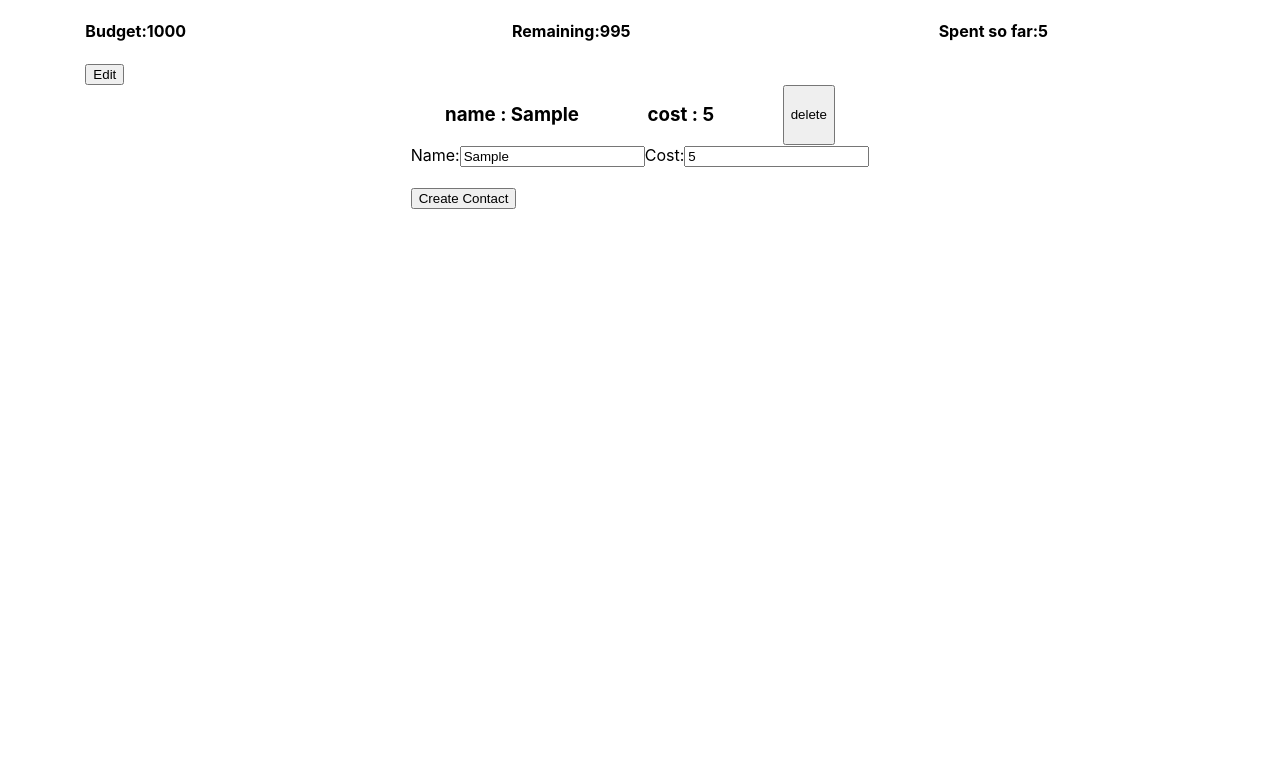
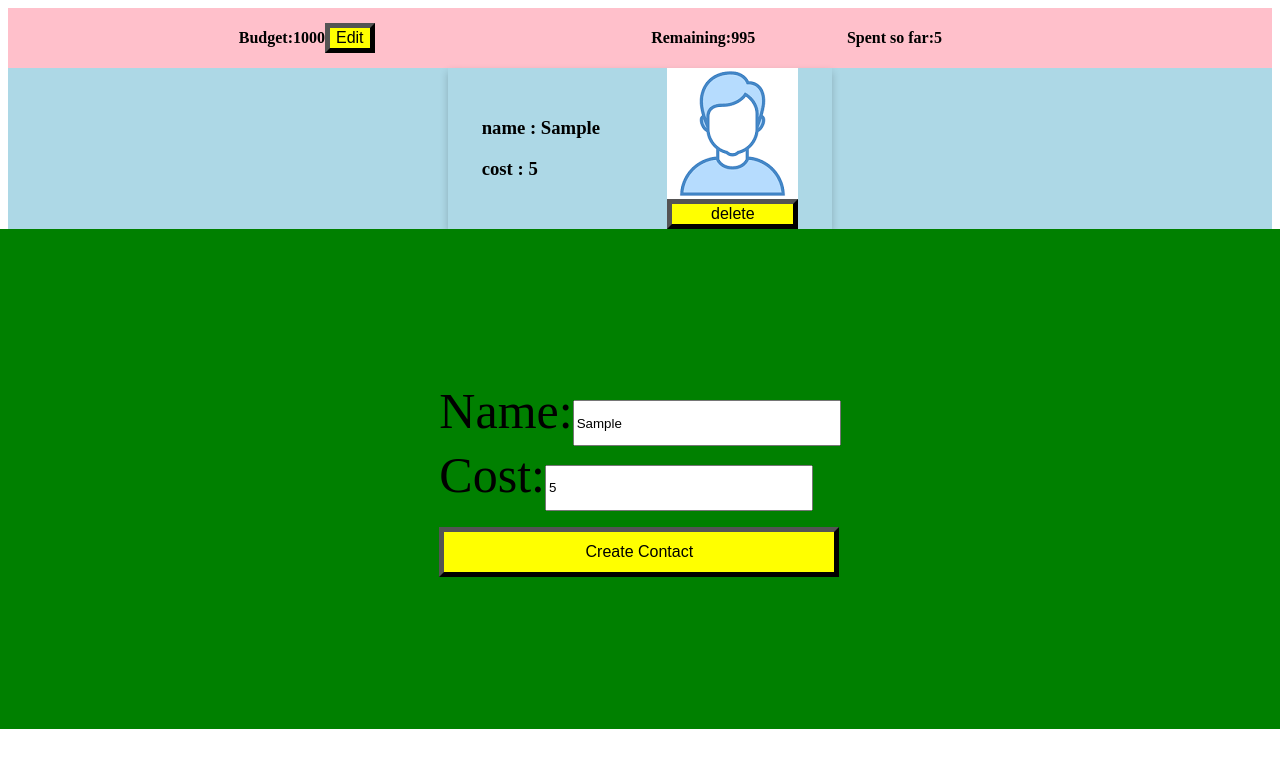
Before and after one commit to shubham25kr07/Frontend-Bootcamp, a React (Create React App) app in the folder react/budget/: page / in a window 1280 px wide. Both pictures are taken after typing "Sample", "5" into the empty fields and a click on the button "Create Contact". Shown: the top 768 px of the page. Built offline with nearby package versions, Linux system fonts and the light colour scheme.

Commit message:
css added

```diff
--- a/react/budget/src/AddExpense.js
+++ b/react/budget/src/AddExpense.js
@@ -48,29 +48,33 @@ const AddExpense = (props) => {
   };
 
   return (
-    <div class="addexpense">
-      <form className="addExpense" onSubmit={addExpense}>
+    <div className="addExpense">
+      <form className="addExpenseForm" onSubmit={addExpense}>
+        <div className="formRow">
           <label for="name">Name:</label>
           <input
             type="text"
             id="name"
             name="name"
+            className="formInput"
             onChange={(e) => setName(e.target.value)}
             required
           />
+        </div>
+        <div className="formRow">
           <label for="cost">Cost:</label>
           <input
+            className="formInput"
             id="cost"
             name="cost"
             type="number"
             onChange={(e) => setCost(Number(e.target.value))}
             required
           />
-        <br />
-        <br />
-        {/* <input type="submit" value="clickMe"></input> */}
-        <button>Create Contact</button>
-        {/* <button type="button">Dummy button</button> */}
+        </div>
+        <div>
+          <button className="buttonDiv">Create Contact</button>
+        </div>
       </form>
     </div>
   );
--- a/react/budget/src/Budget.js
+++ b/react/budget/src/Budget.js
@@ -24,13 +24,12 @@ const Budget = () => {
         <RemainingBudgets remaining={RemainingBudget} />
         <TotalExpenses expense={totalExpense} />
       </div>
-      <div className="expenseview">
-        <ExpenseList
-          remainingBudget={RemainingBudget}
-          setRemainingBudget={setRemainingBudget}
-          setTotalExpense={setTotalExpense}
-        />
-      </div>
+
+      <ExpenseList
+        remainingBudget={RemainingBudget}
+        setRemainingBudget={setRemainingBudget}
+        setTotalExpense={setTotalExpense}
+      />
     </div>
   );
 };
--- a/react/budget/src/Expense.js
+++ b/react/budget/src/Expense.js
@@ -1,3 +1,4 @@
+import image from "./image.png";
 const Expense = (props) => {
   const {
     name,
@@ -24,10 +25,17 @@ const Expense = (props) => {
   };
 
   return (
-    <div className="expnese">
-      <h3>name : {name}</h3>
-      <h3>cost : {cost}</h3>
-      <button onClick={deleteExpense}>delete</button>
+    <div className="card">
+      <div>
+        <h3>name : {name}</h3>
+        <h3>cost : {cost}</h3>
+      </div>
+      <div className="image-button">
+        <img src={image} />
+        <button className="button" onClick={deleteExpense}>
+          delete
+        </button>
+      </div>
     </div>
   );
 };
--- a/react/budget/src/ExpenseList.js
+++ b/react/budget/src/ExpenseList.js
@@ -6,7 +6,8 @@ const ExpenseList = (props) => {
   const [expenseList, setExpenseList] = useState([]);
 
   return (
-    <div>
+    <div className="expenseView">
+      <div className="expenseList">
         {expenseList &&
           expenseList.map((expense, index) => (
             <Expense
@@ -18,6 +19,7 @@ const ExpenseList = (props) => {
               setTotalExpense={setTotalExpense}
             />
           ))}
+      </div>
       <AddExpense
         setExpenseList={setExpenseList}
         remainingBudget={remainingBudget}
--- a/react/budget/src/RemainingBudgets.js
+++ b/react/budget/src/RemainingBudgets.js
@@ -3,7 +3,7 @@ import React from "react";
 const RemainingBudgets = (props) => {
   const { remaining } = props;
   return (
-    <div className="budgetcard">
+    <div className="remainingBudget">
       <h4>Remaining:{remaining}</h4>
     </div>
   );
--- a/react/budget/src/TotalBudget.js
+++ b/react/budget/src/TotalBudget.js
@@ -15,6 +15,7 @@ const TotalBudget = (props) => {
     <div className="budgetcard">
       <h4>Budget:{totalBudget}</h4>
       <button
+        className="button"
         onClick={() => {
           setFlag(1);
         }}
@@ -31,7 +32,9 @@ const TotalBudget = (props) => {
             onChange={(e) => setValue(Number(e.target.value))}
             required
           />
-          <button onClick={updateBudget}>Submit</button>
+          <button className="button" onClick={updateBudget}>
+            Submit
+          </button>
         </div>
       ) : null}
     </div>
--- a/react/budget/src/TotalExpense.js
+++ b/react/budget/src/TotalExpense.js
@@ -3,7 +3,7 @@ import React from "react";
 const TotalExpenses = (props) => {
   const { expense } = props;
   return (
-    <div className="budgetcard">
+    <div className="totalexpense">
       <h4>Spent so far:{expense}</h4>
     </div>
   );
--- a/react/budget/src/index.css
+++ b/react/budget/src/index.css
@@ -1,60 +1,117 @@
-body {
-  margin: 0;
-  font-family: -apple-system, BlinkMacSystemFont, "Segoe UI", "Roboto", "Oxygen",
-    "Ubuntu", "Cantarell", "Fira Sans", "Droid Sans", "Helvetica Neue",
-    sans-serif;
-  -webkit-font-smoothing: antialiased;
-  -moz-osx-font-smoothing: grayscale;
-}
-
-code {
-  font-family: source-code-pro, Menlo, Monaco, Consolas, "Courier New",
-    monospace;
-}
-
 .budgetContainer {
   display: flex;
   flex-direction: column;
-  /* justify-content: center; */
+  justify-content: center;
   align-items: center;
-  /* background-color: lightblue; */
-  width: 100vw;
-  height: 100%;
-  /* height: 100vh; */
+  background-color: lightblue;
 }
 
 .budgetview {
   display: flex;
-  flex-direction: row;
-  flex-wrap: wrap;
+  background-color: pink;
+  height: 60px;
+  width: 100%;
+  align-items: center;
   justify-content: space-around;
-  width: 100%;
-  height: 20%;
 }
 
 .budgetcard {
-  width: 20%;
-  /* flex-grow: 1; */
+  display: flex;
+  flex-wrap: wrap;
+  width: 40%;
+  justify-content: center;
+  align-items: baseline;
+}
+.remainingbudget {
+  width: 30%;
+}
+.totalexpense {
+  width: 30%;
 }
 
-.expenseview {
+.expenseView {
   display: flex;
-  flex-direction: column;
+  flex-grow: 1;
   flex-wrap: wrap;
+  justify-content: center;
+  align-items: center;
+}
+.expenseList {
+  display: flex;
+  flex-grow: 1;
+  flex-wrap: wrap;
+  justify-content: space-around;
+  flex-direction: row;
+}
+.expense {
+  display: flex;
+  flex-direction: row;
+  flex-wrap: wrap;
+  width: 33%;
   justify-content: space-around;
 }
 
-.addexpense {
+.addExpense {
   display: flex;
-  flex-direction: row;
-  /* flex-wrap: wrap; */
-  /* justify-content: space-around; */
-  width: 100%;
-  height: 20%;
+  flex-direction: column;
+  background-color: green;
+
+  align-items: center;
+  justify-content: center;
+  width: 100vw;
+  height: 500px;
 }
-.expnese {
+.addExpenseForm {
   display: flex;
-  flex-direction: row;
-  flex-wrap: wrap;
+  color: black;
+  font-size: 50px;
+  flex-direction: column;
+  justify-content: space-between;
+}
+.card {
+  box-shadow: 0 4px 8px 0 rgba(0, 0, 0, 0.2);
+  transition: 0.3s;
+  width: 30%;
+  display: flex;
+  align-items: center;
+
   justify-content: space-around;
 }
+.image-button {
+  display: flex;
+  flex-direction: column;
+}
+.formInput {
+  height: 40px;
+  width: 260px;
+}
+.card:hover {
+  box-shadow: 0 8px 16px 0 rgba(0, 0, 0, 0.2);
+}
+.buttonDiv {
+  background-color: yellow;
+  color: black;
+  cursor: pointer;
+  justify-content: center;
+  border-width: 5px;
+  border-color: black;
+  font-size: 16px;
+  height: 50px;
+  width: 400px;
+}
+.buttonDiv:hover {
+  box-shadow: 0 8px 16px 0 rgba(0, 0, 0, 0.2);
+}
+.button {
+  background-color: yellow;
+  color: black;
+  cursor: pointer;
+  justify-content: center;
+  border-width: 5px;
+  border-color: black;
+  font-size: 16px;
+}
+
+.button:hover {
+  box-shadow: 0 8px 16px 0 rgba(0, 0, 0, 0.2);
+}
```
Also changed, not shown: react/budget/src/image.png (added). Lines whose indentation alone changed are shown as unchanged.
